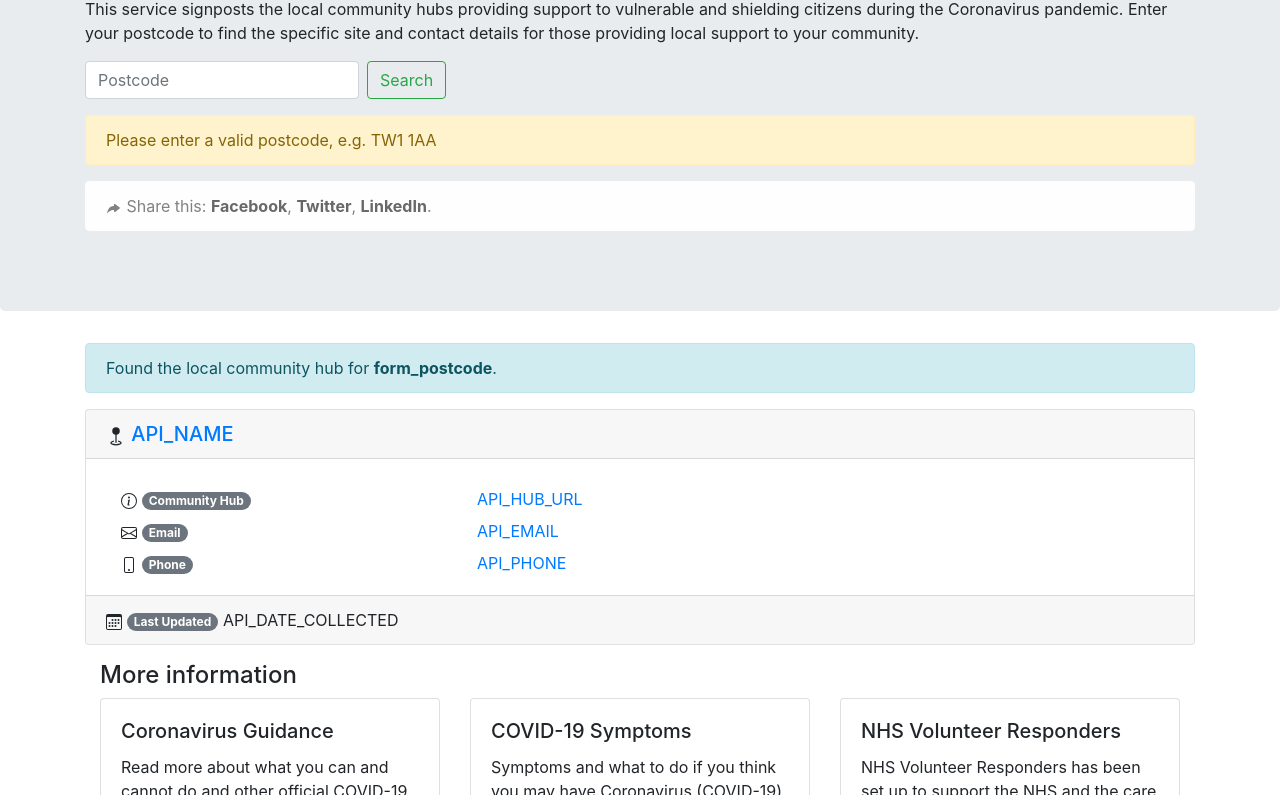
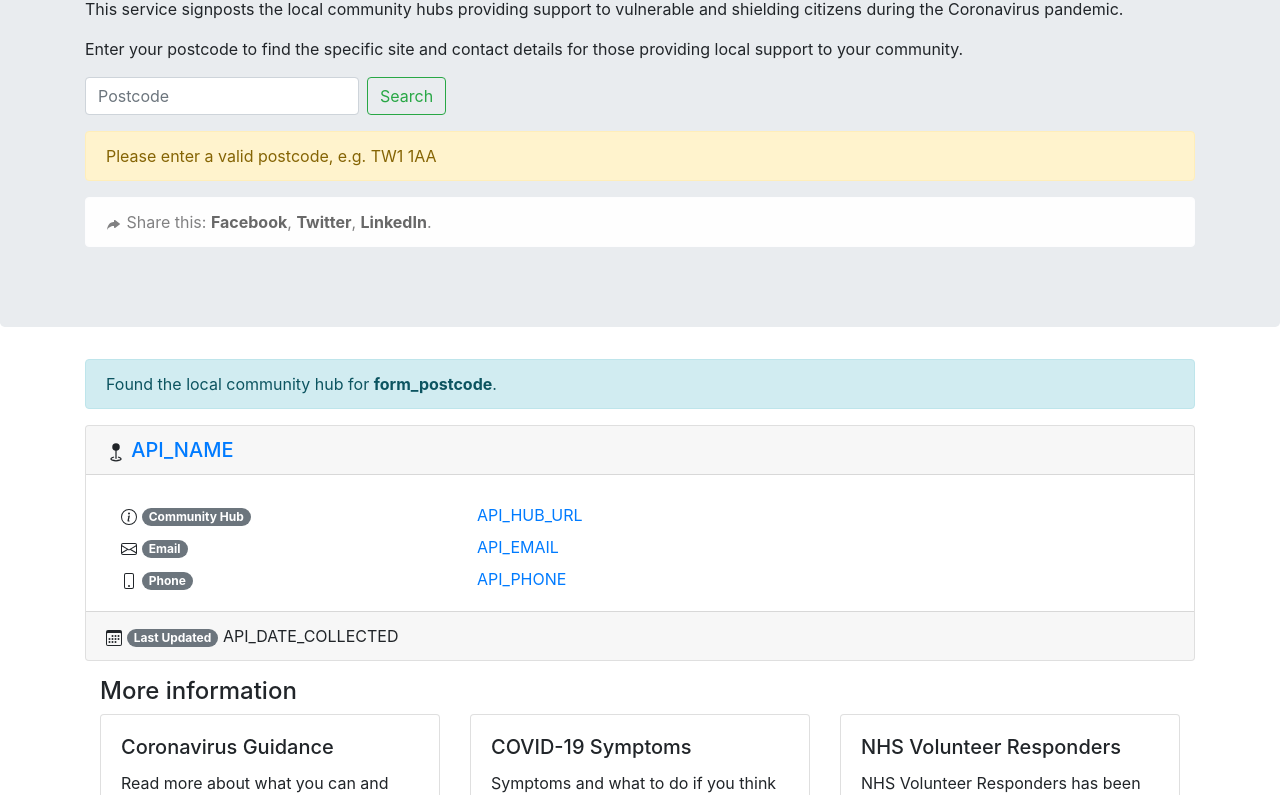
Before and after one commit to rto/covid-community-hubs-html, a plain HTML site: page card-results.html in a window 1280 px wide. Shown: the part 209-1004 px from the top of the page. Drawn offline with nearby package versions, Linux system fonts and the light colour scheme.

Commit message:
Split jumbotron message across two paras for readability.

```diff
--- a/card-results.html
+++ b/card-results.html
@@ -98,7 +98,8 @@ TODO:
 <div class="jumbotron">
   <div class="container">
     <h1 class="display-3 mt-5">Find help if you are in isolation</h1>
-    <p>This service signposts the local community hubs providing support to vulnerable and shielding citizens during the Coronavirus pandemic. Enter your postcode to find the specific site and contact details for those providing local support to your community.</p>
+    <p>This service signposts the local community hubs providing support to vulnerable and shielding citizens during the Coronavirus pandemic.</p>
+    <p>Enter your postcode to find the specific site and contact details for those providing local support to your community.</p>
 
     <form class="form-inline my-2 my-lg-0">
       <input class="form-control mr-sm-2" type="text" placeholder="Postcode" aria-label="Postcode" id="form_postcode">
```
Also changed, not shown: index.html (+2 -1 lines).
